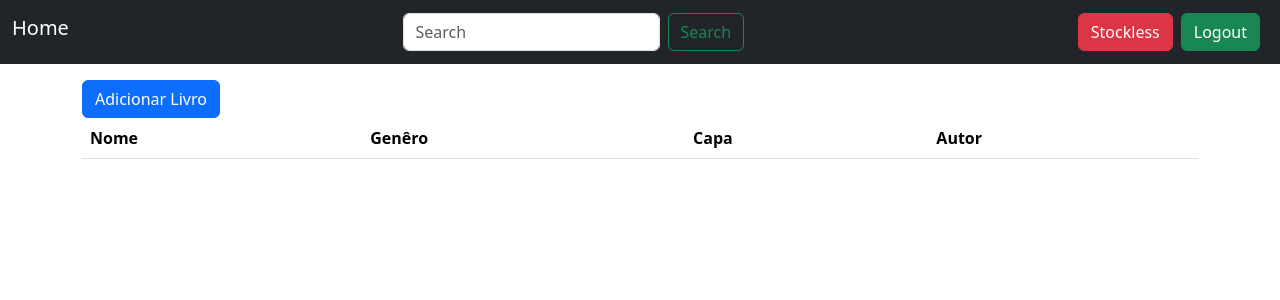
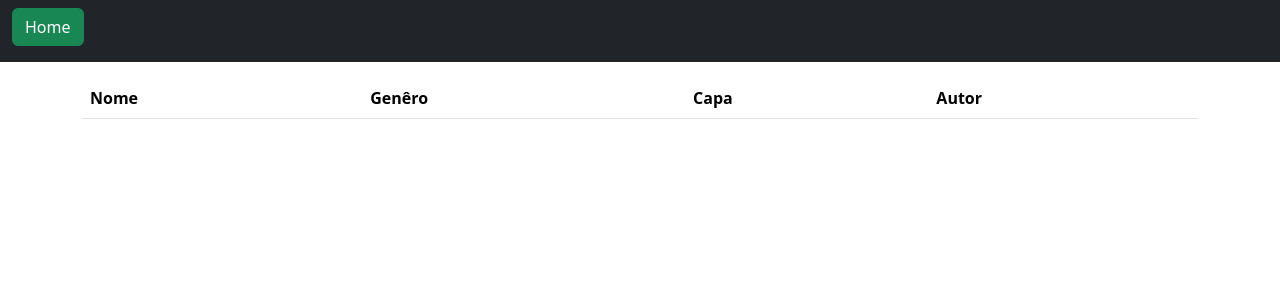
Before and after one commit to LucasPereiraCoelho/Sistema-de-Biblioteca, a Django app: page /rented-books/ in a window 1280 px wide. Shown: the top 300 px of the page. Run offline with Django 4.2, Linux system fonts and the light colour scheme; data comes from the database, SQL or seed files in the repository; both versions use the stored data as it was after the commit; lists and menus that the app fills with data are empty; parts of the project's set-up code (start-up, migrations or seed data) failed here and were passed over.

Commit message:
Finalizado alterações visuais do sistema

```diff
--- a/biblioteca/app.py
+++ b/biblioteca/app.py
@@ -1,6 +1,6 @@
 import smtplib
 from email.message import EmailMessage
-from ..venv import credentials
+from credentials import EMAIL, PASSWORD
 
 def send_email(message_text, recipient_email):
 
@@ -8,11 +8,11 @@ def send_email(message_text, recipient_email):
     msg = EmailMessage()
 
     msg['Subject'] = "Empréstimo de Livro"
-    msg['From'] = credentials.EMAIL
+    msg['From'] = EMAIL
     msg['To'] = recipient_email
 
     msg.set_content(message_text)
 
     with smtplib.SMTP_SSL('smtp.gmail.com', 465) as smtp:
-        smtp.login(credentials.EMAIL, credentials.PASSWORD)
+        smtp.login(EMAIL, PASSWORD)
         smtp.send_message(msg)
--- a/biblioteca/templates/pages/rented_books.html
+++ b/biblioteca/templates/pages/rented_books.html
@@ -24,22 +24,12 @@
 <body>
   <nav class="navbar navbar-expand-lg bg-dark">
     <div class="container-fluid">
-      <h5><a class="navbar nav" href="{% url 'home' %}">Home</a></h5>
-
-        <form class="d-flex" role="search">
-          <input class="form-control me-2" type="search" placeholder="Search" aria-label="Search">
-          <button class="btn btn-outline-success" type="submit">Search</button>
-        </form>
-
         <div class="d-flex">
-          <a class="btn btn-danger me-2" href="{% url 'stockless' %}" role="button">Stockless</a>
-          <a class="btn btn-success me-2" href="{% url 'user-logout' %}">Logout</a>
-        </div>
-    </div>
+          <h5><a class="btn btn-success me-2" href="{% url 'home' %}">Home</a></h5>
   </nav>
 
     <div class="container m-7 mt-3">
-      <a class="btn btn-primary" href="{% url 'add-book' %}" role="button">Adicionar Livro</a>
+
     <table class="table">
         <thead>
           <tr>
```
Also changed, not shown: biblioteca/templates/pages/add_book.html (+2 -11 lines), biblioteca/templates/pages/book_detail.html (+5 -14 lines), biblioteca/templates/pages/index.html (+4 -3 lines), conf/settings.py (+7 -1 lines), db.sqlite3.
